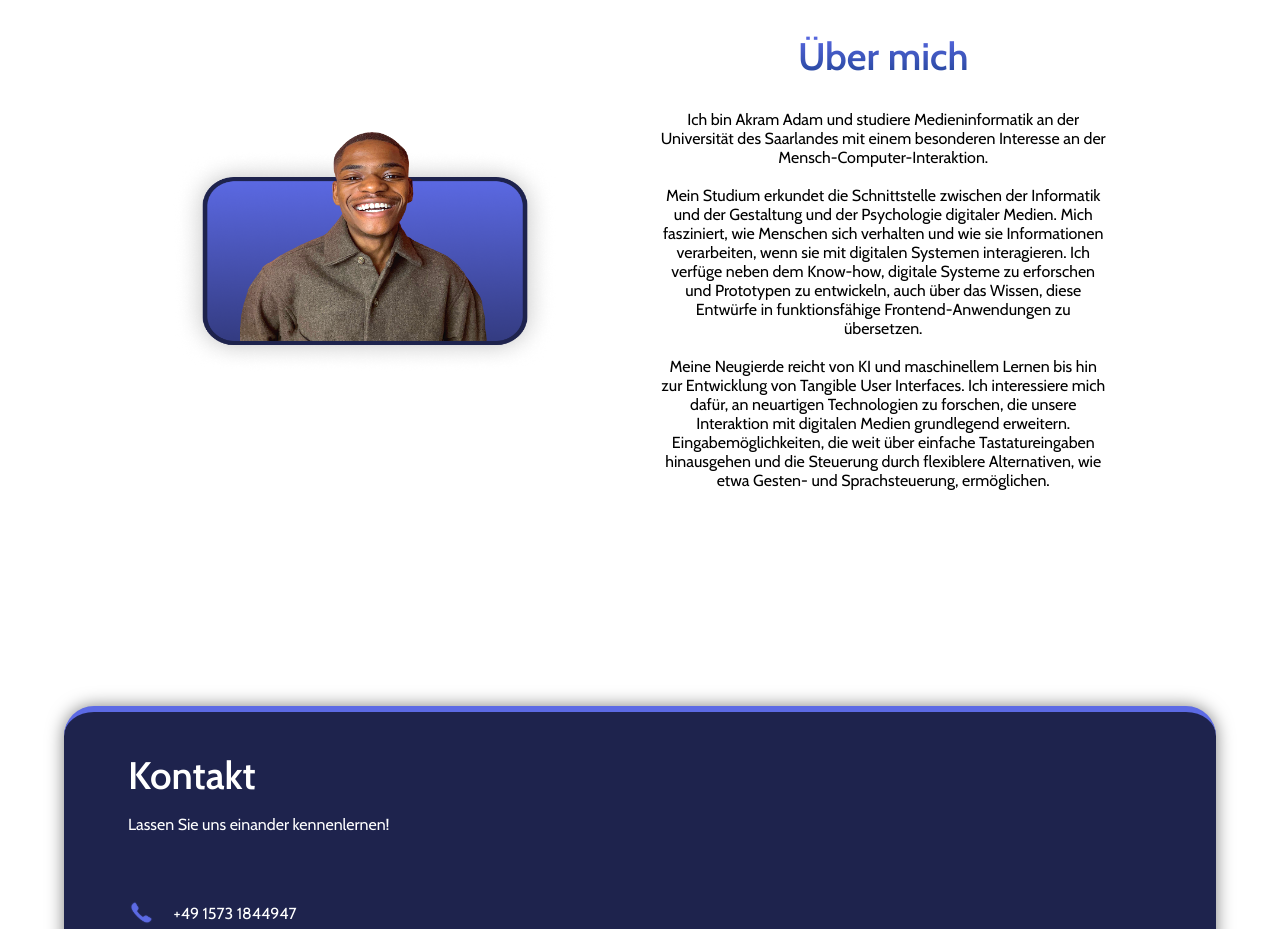
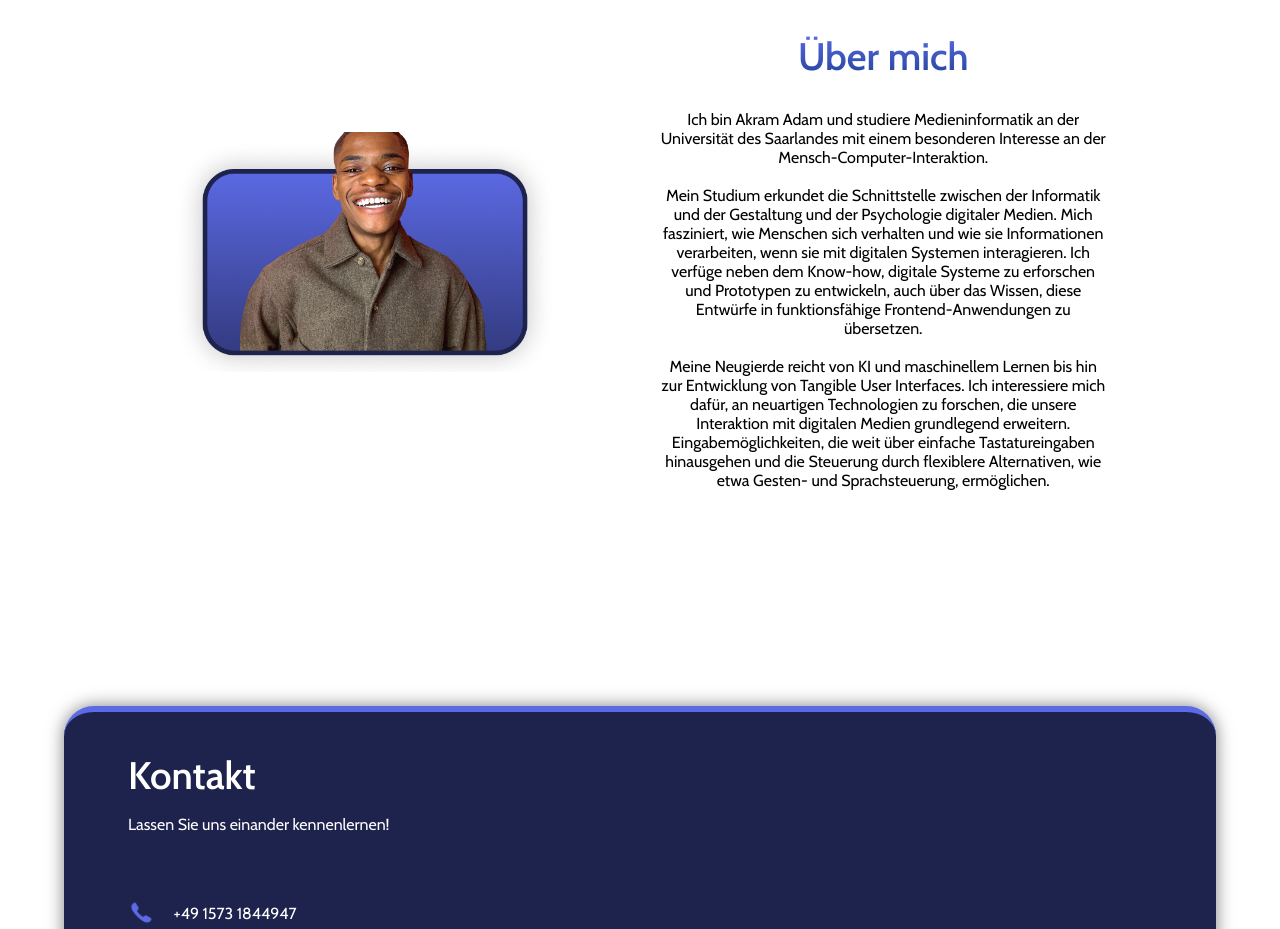
Before and after one commit to akramadam/portfolio-website, a React (Vite) app: page / in a window 1280 px wide. Shown: the part 1120-2049 px from the top of the page. Built offline with nearby package versions, Linux system fonts and the light colour scheme.

Commit message:
adjustment

```diff
--- a/src/index.css
+++ b/src/index.css
@@ -364,7 +364,7 @@ body {
 
   min-height: 30vh;
   min-width: 30vw;
-  height: auto;
+  object-fit: cover;
 
   @media (max-width: 1440px) {
     max-height: 30vh ;
```
